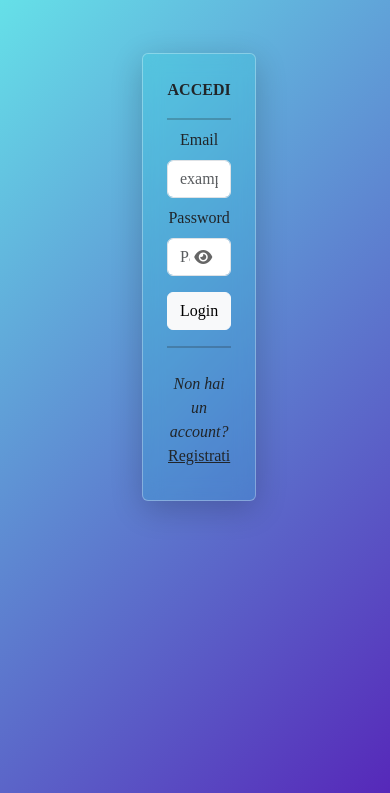
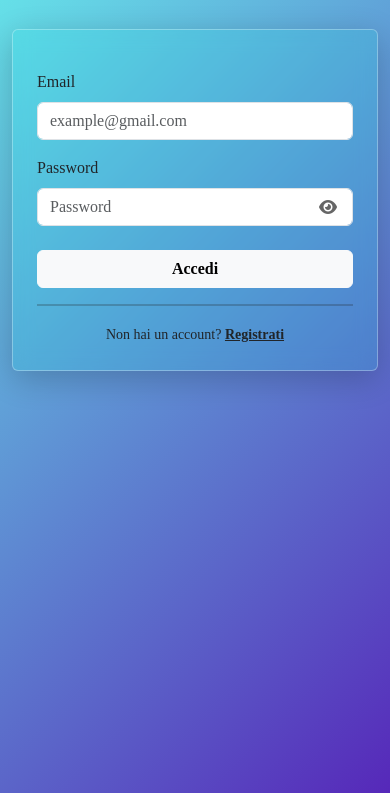
Before and after one commit to matteoarenaccio/sito-frontend, a website: page public/login.html in a window 390 px wide. Shown: the part 51-844 px from the top of the page. Drawn offline with nearby package versions, Linux system fonts and the light colour scheme.

Commit message:
responsive 2

```diff
--- a/public/login.html
+++ b/public/login.html
@@ -41,49 +41,41 @@
     </nav>
 
 
-    <div class="container">
+<div class="container my-4">
         <div class="row justify-content-center">
-            <div class="col-4 mt-5" align="center">
+
+            <div class="col-12 col-sm-10 col-md-8 col-lg-5">
+
+                <form id="loginForm" class="glass-form p-4 rounded w-100">
+
+                    <div class="text-start mt-3">
+                        <label class="form-label" for="email">Email</label>
+                        <input type="email" id="email" name="email" class="form-control" placeholder="example@gmail.com" required />
+                        <div id="messaggioErrore" class="text-danger small mt-1"></div>
+                    </div>
+
+                    <div class="text-start mt-3">
+                        <label class="form-label" for="password">Password</label>
+                        <div class="password-wrapper position-relative">
+                            <input type="password" id="password" name="password" class="form-control pe-5" placeholder="Password" required />
+                            <i class="fa-solid fa-eye position-absolute top-50 end-0 translate-middle-y me-3" id="toggleIcon" onclick="togglePassword()" style="cursor: pointer;"></i>
+                        </div>
+                        <div id="messaggioErroreLogin" class="text-danger small mt-1"></div>
+                    </div>
 
 
-                <form id="loginForm" class="glass-form p-4 rounded d-inline-block">
-
-                    <div>
-                        <p class="fw-light fw-bold">ACCEDI</p>
+                    <div class="mt-4 text-center">
+                        <button class="btn btn-light w-100 fw-bold" type="submit">Accedi</button>
                     </div>
-
-                    <hr class="my-2 border-2">
-
-                    <div class="mt-2">
-                        <label class="form-label" for="nome"> Email </label>
-                    </div>
-
-                    <div>
-                        <input type="text" id="email" name="email" class="form-control" placeholder="example@gmail.com" required />
-                    </div>
-
-                    <div class="mt-2">
-                        <label class="form-label" for="password"> Password </label>
-                    </div>
-
-                    <div class="password-wrapper">
-                        <input type="password" id="password" name="password" class="form-control" placeholder="Password" required />
-                        <i class="fa-solid fa-eye" id="toggleIcon" onclick="togglePassword()"></i>
-                    </div>
-
-                    <div class="mt-3">
-                        <button class="btn btn-light" type="submit">Login</button>
-                    </div>
-
-                    <div id="messErroreLogin" class="text-danger"></div>
 
                     <hr class="my-3 border-2">
 
-                     <div>
-                        <label class="form-label mt-2"><i>Non hai un account? </i><a class="text-dark" href="register.html">Registrati</a></label>
+                    <div class="text-center">
+                        <span class="small">Non hai un account? <a class="text-dark fw-bold" href="register.html">Registrati</a></span>
                     </div>
 
                 </form>
+
             </div>
         </div>
     </div>
```
